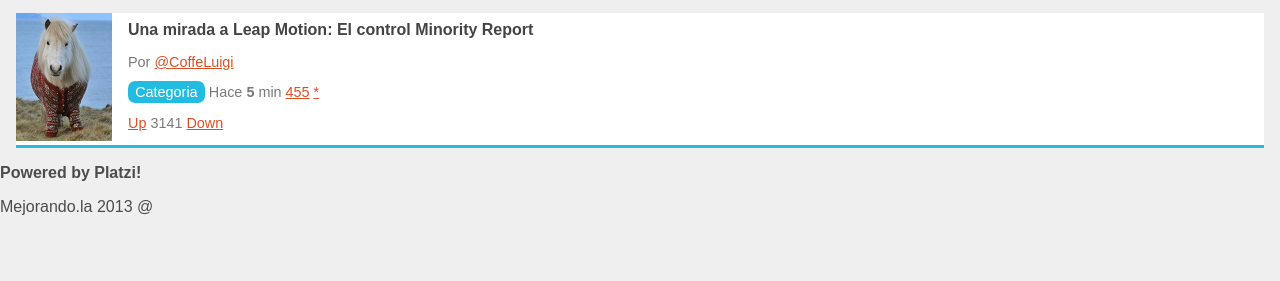
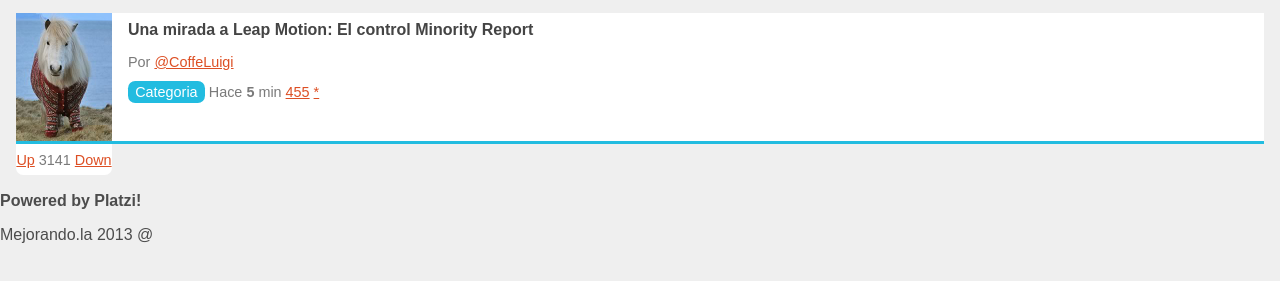
Before and after one commit to elgatoluchin/puls3-europa, a plain HTML site: page index.html in a window 1280 px wide. Shown: the part 135-416 px from the top of the page. Drawn offline with Linux system fonts and the light colour scheme; a web font is replaced by a local one.

Commit message:
Clase Votacion usando posicion
Modificacion de la clase votacion con posicion

```diff
--- a/estilos.css
+++ b/estilos.css
@@ -121,6 +121,10 @@ nav #publicar_nav a
 {
 	background: white;
 	border-bottom: 3px #22BCE0 solid;
+	margin-bottom: 3em;
+	min-height: 128px;
+	position: relative;
+
 }
 
 #contenido .item p
@@ -161,3 +165,15 @@ nav #publicar_nav a
 	color: #444;
 	text-decoration: none;
 }
+
+#contenido .item .votacion
+{
+	background: white;
+	border-radius: 0 0 0.5em 0.5em;
+	margin: 3px 0 0 0;
+	padding: 0.5em 0;
+	position: absolute;
+	text-align: center;
+	top: 100%;
+	width: 96px;
+}
```
